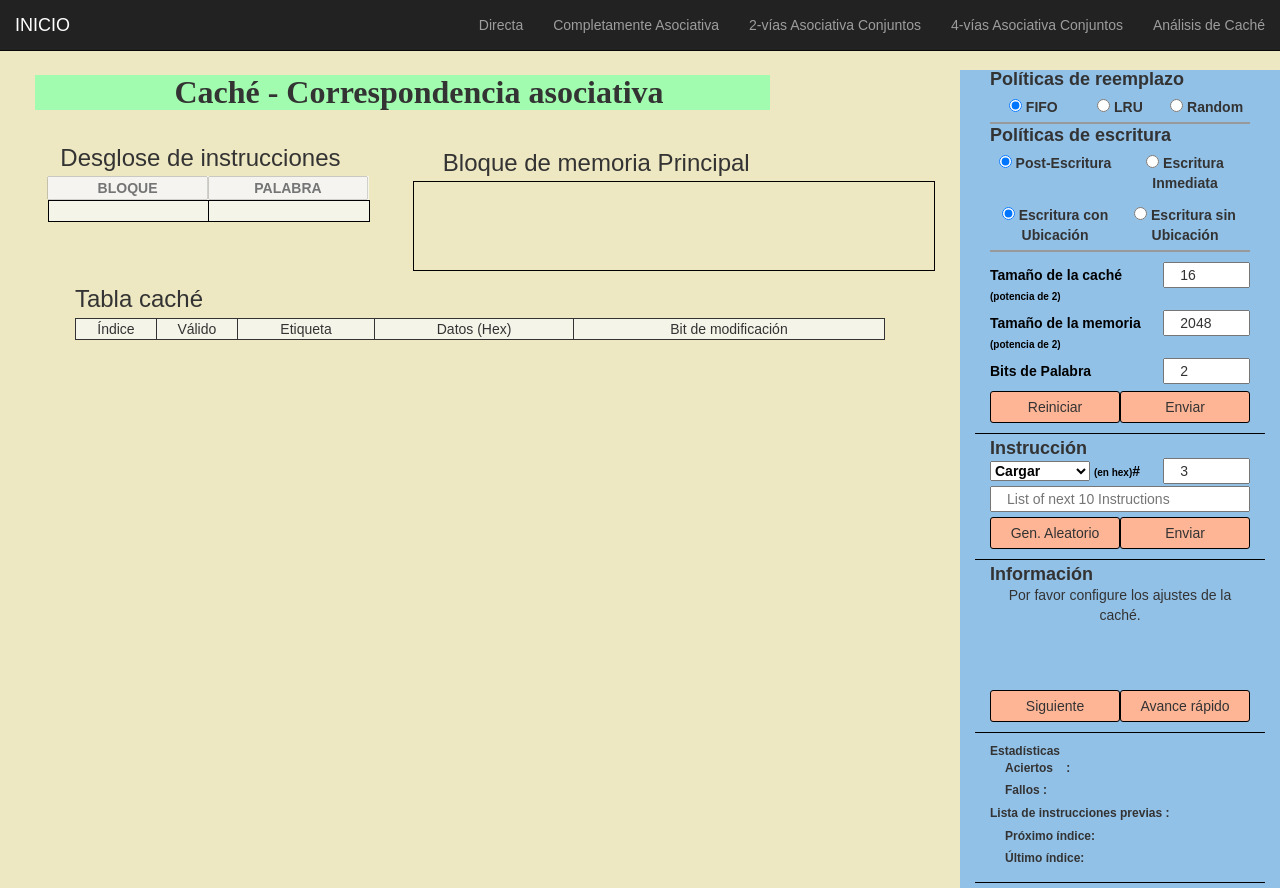
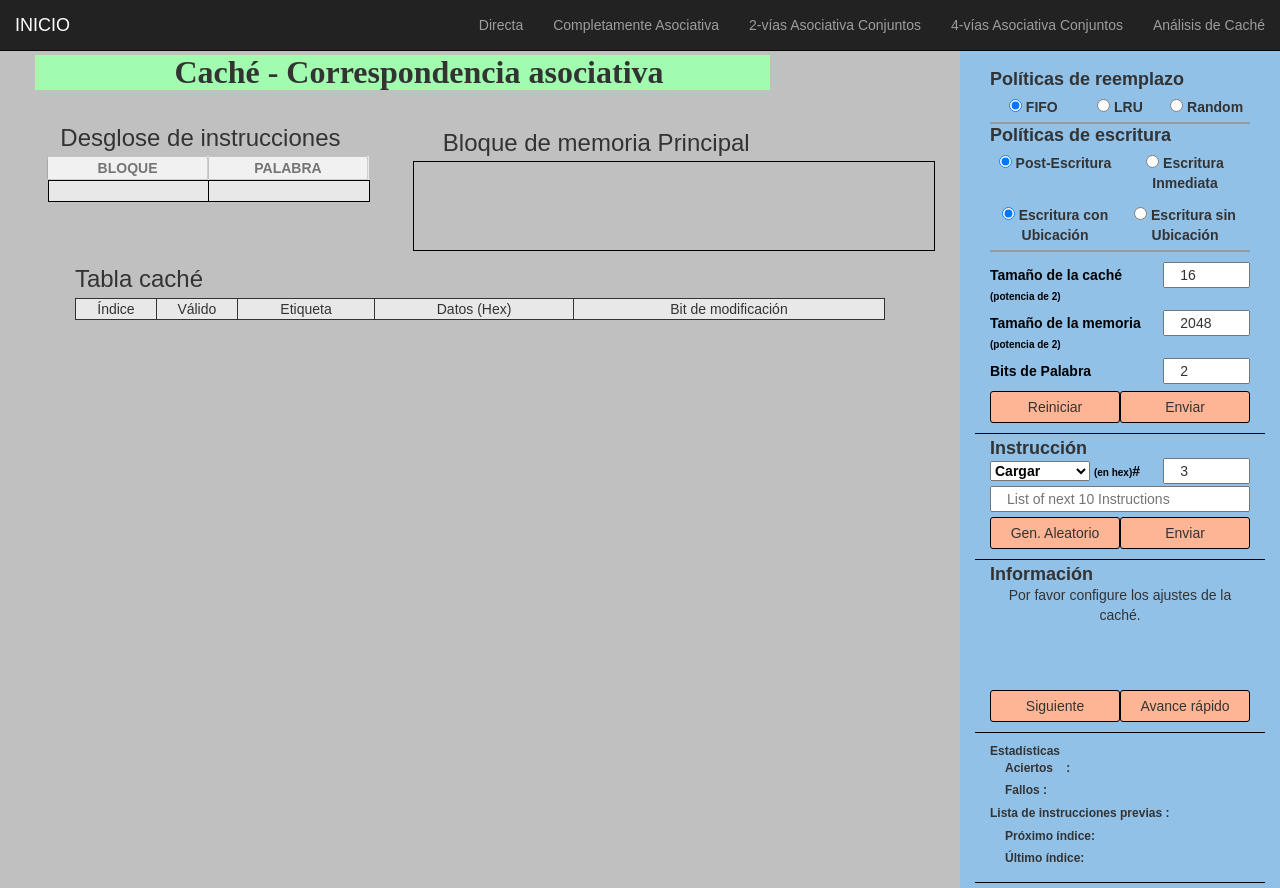
Before and after one commit to RaulTrigueros/simulacionMemoriaARC115, a PHP site: page /fa.html in a window 1280 px wide. Run offline with PHP 8.4, Linux system fonts and the light colour scheme; some web fonts are replaced.

Commit message:
cambio de color de background

```diff
--- a/css/css.css
+++ b/css/css.css
@@ -5,7 +5,7 @@
 
 body {
 	font-size:14px;
-	background-color: #EDE7C2 ;
+	background-color: silver ;
 	background-size : cover;
 	font-family:sans-serif;
 
@@ -157,7 +157,7 @@ table tr td{
 
 #sidebar {
 	background-color: #92C1E8;
-	margin-top:0px;
+	padding-top: 20px;
 	float:right;
 
 }
--- a/offcanvas.css
+++ b/offcanvas.css
@@ -7,7 +7,8 @@ body {
   /*overflow-x: hidden;  Prevent scroll on narrow devices */
 }
 body {
-  padding-top: 70px;
+  padding-top: 50px;
+
 }
 footer {
   padding: 30px 0;
```
